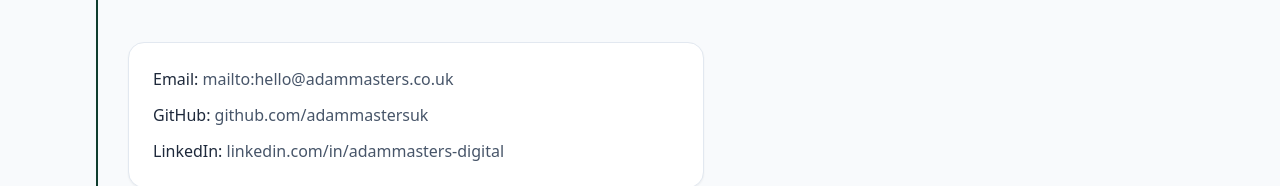
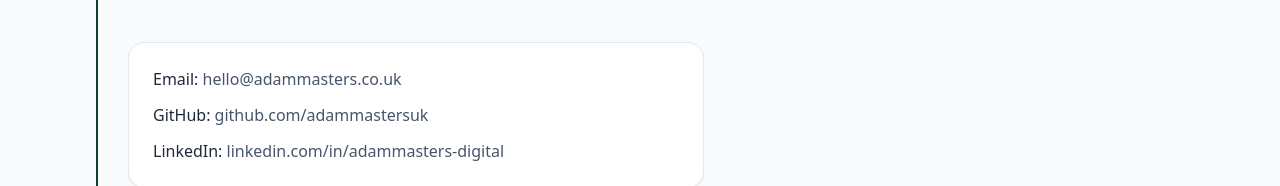
Before and after one commit to adammastersuk/adammasters.co.uk, a Next.js app: page /contact in a window 1280 px wide. Shown: the part 211-397 px from the top of the page. Built offline with nearby package versions, Linux system fonts and the light colour scheme.

Commit message:
Add email mailto

```diff
--- a/app/contact/page.tsx
+++ b/app/contact/page.tsx
@@ -13,7 +13,7 @@
       <Card className="max-w-xl">
         <div className="space-y-3 text-slate-600">
           <p>
-            <span className="font-medium text-slate-800">Email:</span> mailto:hello@adammasters.co.uk
+            <span className="font-medium text-slate-800">Email:</span> <a href="mailto:hello@adammasters.co.uk">hello@adammasters.co.uk</a>
           </p>
           <p>
             <span className="font-medium text-slate-800">GitHub:</span> <a href="https://github.com/adammastersuk">github.com/adammastersuk</a>
```
